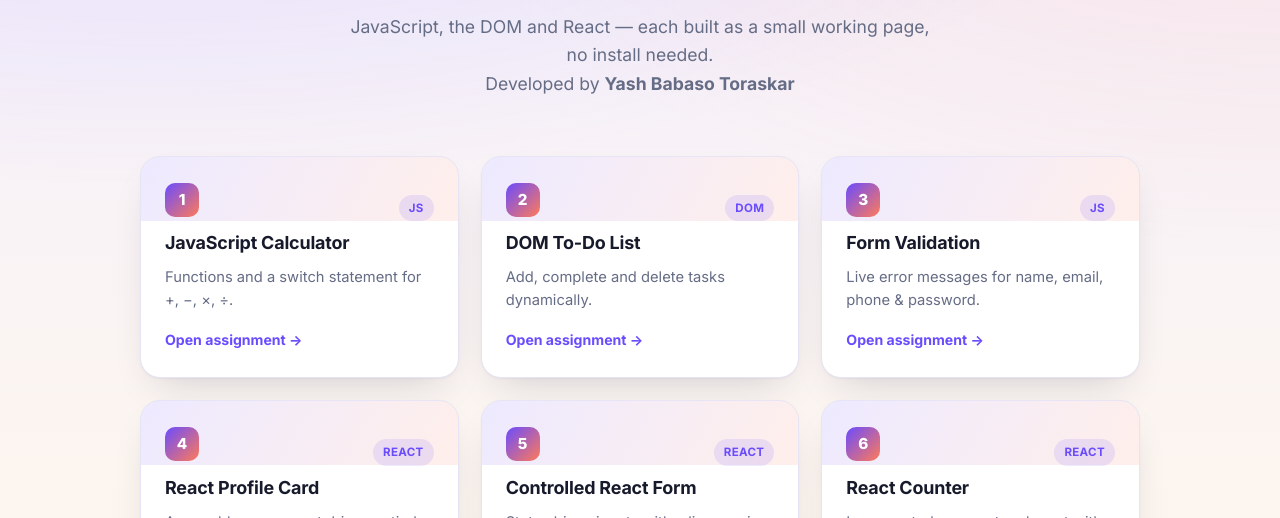
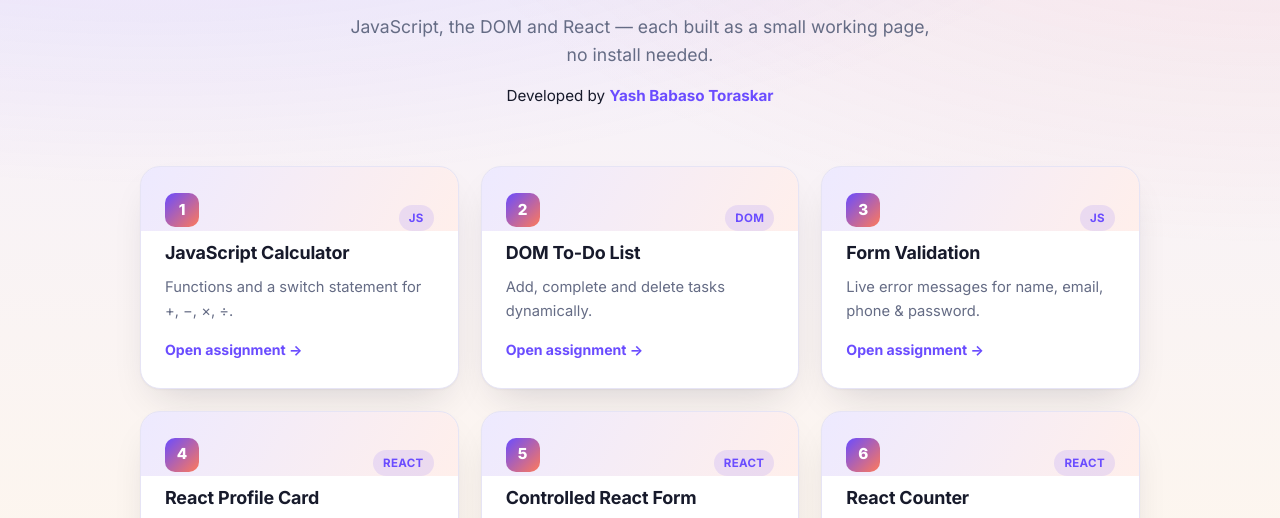
Before and after one commit to yashrajbtoraskar-web/fsd-assign, a plain HTML site: page index.html in a window 1280 px wide. Shown: the part 232-750 px from the top of the page. Drawn offline with Linux system fonts and the light colour scheme.

Commit message:
Credit Yash on home page

```diff
--- a/style.css
+++ b/style.css
@@ -43,6 +43,8 @@ h1,h2,h3{font-family:"Inter",sans-serif;letter-spacing:-.03em;line-height:1.1;ma
 .head h1{font-size:clamp(2.1rem,5.5vw,3.2rem)}
 .head h1 span{background:linear-gradient(120deg,var(--accent),var(--accent-2));-webkit-background-clip:text;background-clip:text;color:transparent}
 .head p{max-width:54ch;margin:0 auto;color:var(--mute);font-size:1.1rem}
+.head p.byline{margin-top:14px;font-size:.95rem;color:var(--ink)}
+.head p.byline strong{color:var(--accent)}
 
 .people{display:flex;justify-content:center;gap:14px;margin:26px 0 6px;flex-wrap:wrap}
 .people .chip{display:flex;align-items:center;gap:8px;background:var(--card);border:1px solid var(--line);padding:6px 14px 6px 6px;border-radius:99px;box-shadow:var(--shadow);font-weight:600;font-size:.9rem}
```
